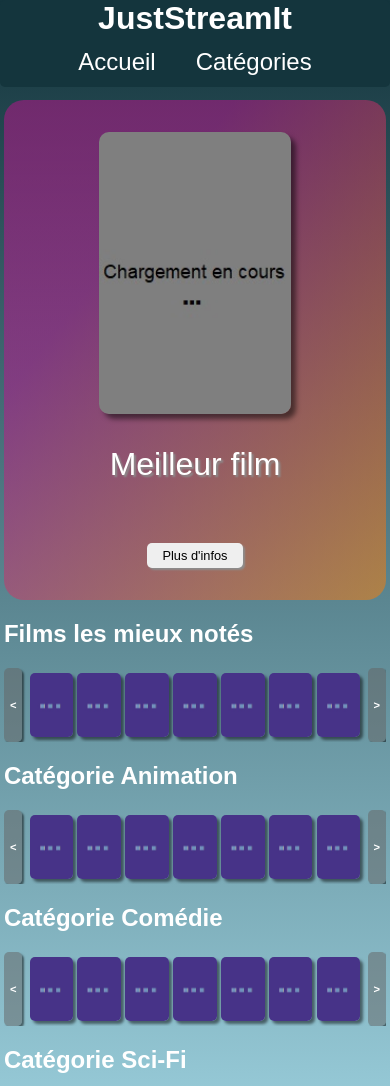
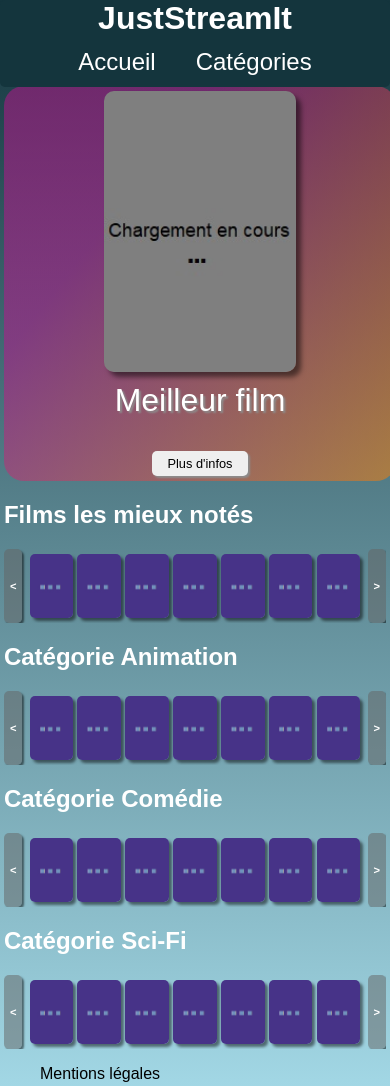
Before and after one commit to vpich/just_stream_it, a website: page just_stream_it.html in a window 390 px wide. Shown: the top 1086 px of the page. Drawn offline with Linux system fonts and the light colour scheme; no server answers.

Commit message:
Amélioration du responsive

```diff
--- a/just_stream_it.html
+++ b/just_stream_it.html
@@ -8,6 +8,8 @@
     </head>
 
     <body>
+        <section id="modal-background">
+        </section>
         <header>
             <h1>JustStreamIt</h1>
             <ul>
--- a/sass/main.scss
+++ b/sass/main.scss
@@ -1,9 +1,16 @@
 $breakpoints: (
-    mobile: 599px
+    mobile: 599px,
+    mini: 295px
 );
 
 @mixin mobile-only {
     @media screen and (max-width: map-get($breakpoints, mobile)){
+        @content;
+    }
+}
+
+@mixin mini-only {
+    @media screen and (max-width: map-get($breakpoints, mini)){
         @content;
     }
 }
@@ -36,6 +43,9 @@ body {
             @include mobile-only{
                 margin: auto;
             }
+            @include mini-only{
+                font-size: 12vw;
+            }
         }
         ul {
             :hover {
@@ -44,7 +54,9 @@ body {
             @include mobile-only{
                 margin: auto;
                 padding: unset;
-
+            }
+            @include mini-only{
+                font-size: 6vw;
             }
             li {
                 display: flex;
@@ -54,6 +66,10 @@ body {
                 align-items: center;
                 padding-left: 20px;
                 padding-right: 20px;
+                @include mini-only{
+                    float: none;
+                    justify-content: space-around;
+                }
                 a {
                     text-decoration: none;
                     color: white;
@@ -87,16 +103,21 @@ body {
         margin-top: 50px;
         padding: 0px;
         @include mobile-only{
-            margin-top: 100px;
+            margin-top: 86px;
             font-size: 2em;
             flex-direction: column-reverse;
+            height: auto;
+            padding: 5px;
+        }
+        @include mini-only{
+            margin-top: 136px;
         }
         div {
             text-align: center;
             display: flex;
             flex-direction: column;
             align-self: center;
-            width: 30%;
+            width: 40%;
             @include mobile-only{
                 width: 90%;
             }
@@ -118,11 +139,18 @@ body {
             }
             #title {
                 text-shadow: 2px 2px 2px #8d8d8d;
+                @include mobile-only{
+                    margin-top: 10px;
+                }
             }
             #description {
                 font-size: 0.5em;
                 margin-top: 30px;
                 margin-bottom: 30px;
+                text-align: justify;
+                @include mobile-only{
+                    margin: revert;
+                }
             }
         }
         img {
@@ -132,6 +160,10 @@ body {
             align-self: center;
             @include mobile-only{
                 width: 50%;
+                height: auto;
+            }
+            @include mini-only{
+                width: 75%;
                 height: auto;
             }
         }
@@ -201,6 +233,14 @@ body {
                 }
             }
         }
+        &#modal-background {
+            display: none;
+            width: 100%;
+            height: 100%;
+            background-color: rgb(0 0 0 / 50%);
+            z-index: 40;
+            position: fixed;
+        }
         &#modal {
             display: none;
             padding: 20px;
@@ -214,6 +254,8 @@ body {
             transform: translate(-50%, -50%);
             width: 90%;
             animation: slidetop 1s;
+            overflow-y: auto;
+            max-height: 70%;
             @keyframes slidetop {
                 from {
                     margin-top: 100%;
@@ -226,13 +268,28 @@ body {
                 display: flex;
                 justify-content: space-between;
                 font-size: 2em;
+                @include mobile-only{
+                    font-size: 7vw;
+                }
+            }
+            #modal-image{
+                @include mobile-only {
+                    max-width: 90%;
+                    self-align: center;
+                    display: flex;
+                    justify-content: space-around;
+                    margin: auto;
+                }
             }
             img {
                 float: right;
                 border-radius: 15px;
+                margin-left: 10px;
+                margin-bottom: 10px;
             }
             #modal-content {
                 font-size: 0.8em;
+                text-align: justify;
                 #modal-description {
                     font-size: 1.5em;
                 }
```
Also changed, not shown: public/css/style.css, 1 other file.
